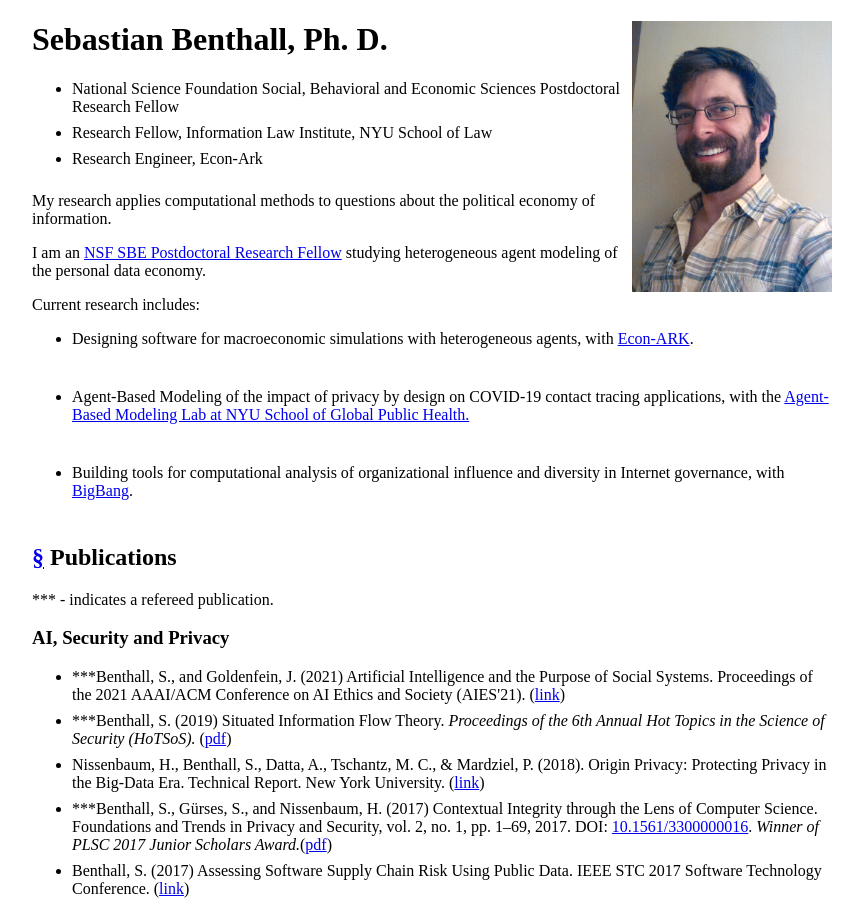
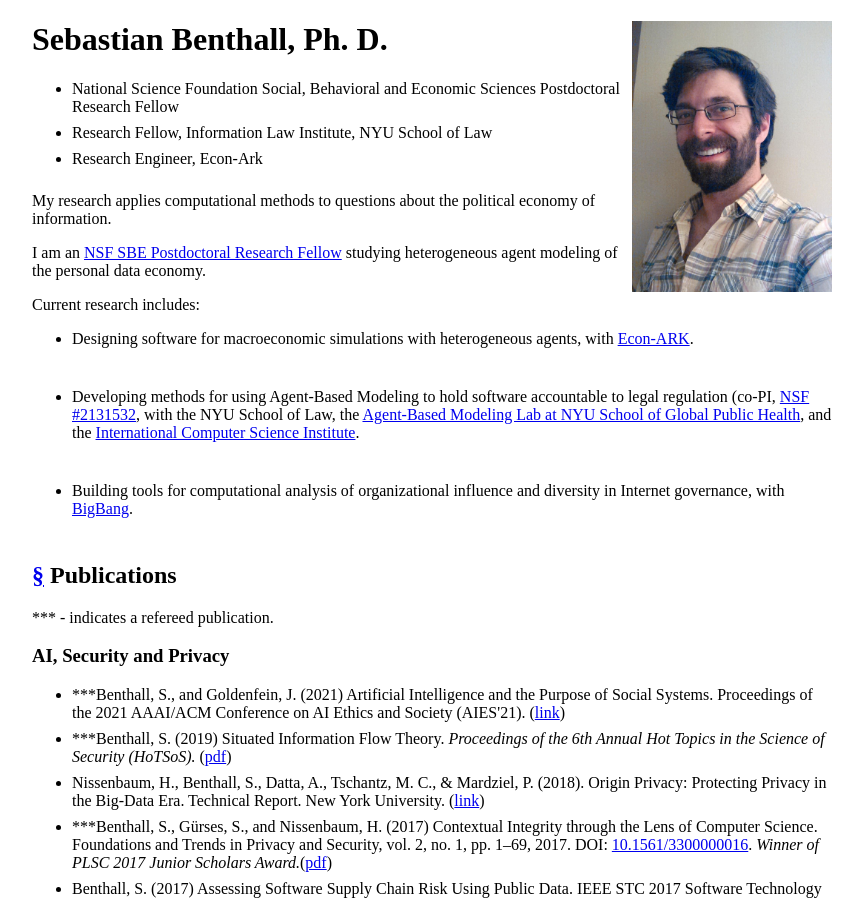
Before and after one commit to sbenthall/personal_website, a Jekyll site: the page built from index.md, in a window 1280 px wide and 900 px high. Shown: the whole window, without its empty margins (208-1071 px from the left). Built offline with Jekyll 4.4.1, drawn with Linux system fonts in a browser that asks for light colours.

Commit message:
addign DASS NSF links

```diff
--- a/index.md
+++ b/index.md
@@ -17,7 +17,7 @@
 
 * Designing software for macroeconomic simulations with heterogeneous agents, with <a href="https://econ-ark.org/">Econ-ARK</a>.
 
-* Agent-Based Modeling of the impact of privacy by design on COVID-19 contact tracing applications, with the <a href="https://publichealth.nyu.edu/research-scholarship/centers-labs-initiatives/agent-based-modeling-lab">Agent-Based Modeling Lab at NYU School of Global Public Health.</a>
+* Developing methods for using Agent-Based Modeling to hold software accountable to legal regulation (co-PI, <a href="https://www.nsf.gov/awardsearch/showAward?AWD_ID=2131532&HistoricalAwards=false">NSF #2131532</a>, with the NYU School of Law, the <a href="https://publichealth.nyu.edu/research-scholarship/centers-labs-initiatives/agent-based-modeling-lab">Agent-Based Modeling Lab at NYU School of Global Public Health</a>, and the <a href="https://www.nsf.gov/awardsearch/showAward?AWD_ID=2131533&HistoricalAwards=false">International Computer Science Institute</a>.
 
 * Building tools for computational analysis of organizational influence and diversity in Internet governance, with <a href="https://github.com/datactive/bigbang">BigBang</a>.
 
```
